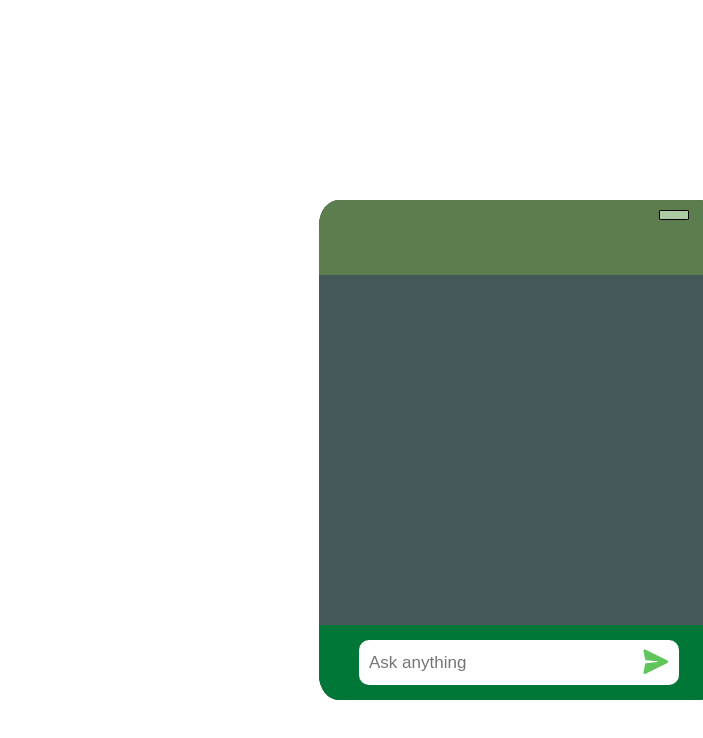
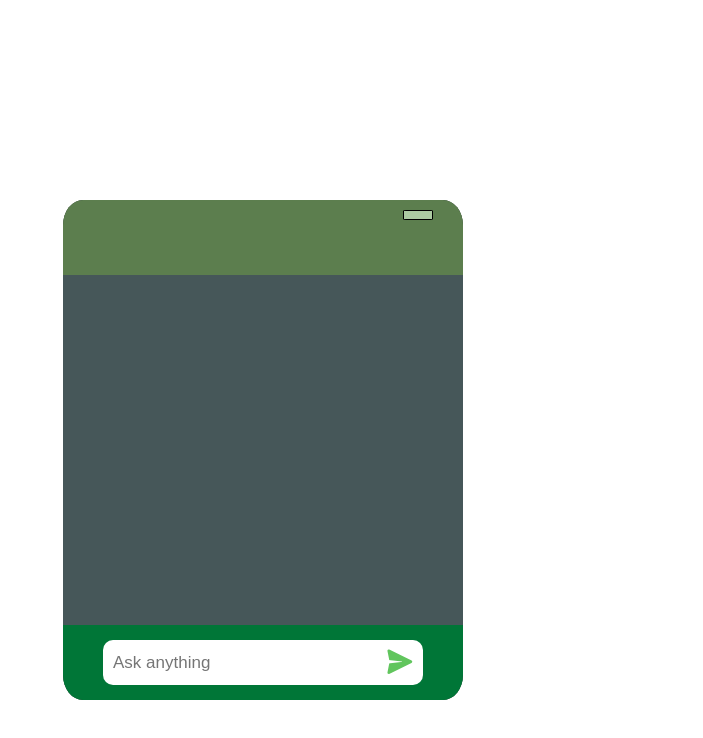
Before and after one commit to nika97z/chatbot, a website: page chatbot/front/chat.html in a window 1280 px wide. Both pictures are taken after a click on the icon 846 px from the left and 492 px from the top of the page. Shown: the whole page, without its empty margins (577-1280 px from the left). Drawn offline with nearby package versions, Linux system fonts and the light colour scheme.

Commit message:
Update index.css

```diff
--- a/chatbot/front/index.css
+++ b/chatbot/front/index.css
@@ -34,7 +34,7 @@
   border-radius: 5%;
   overflow: hidden;
   position: fixed;
-  left: 70%;
+  left: 50%;
   top: 25%;
   opacity: 0;
   transform: translateY(28px) scale(0.86);
```
